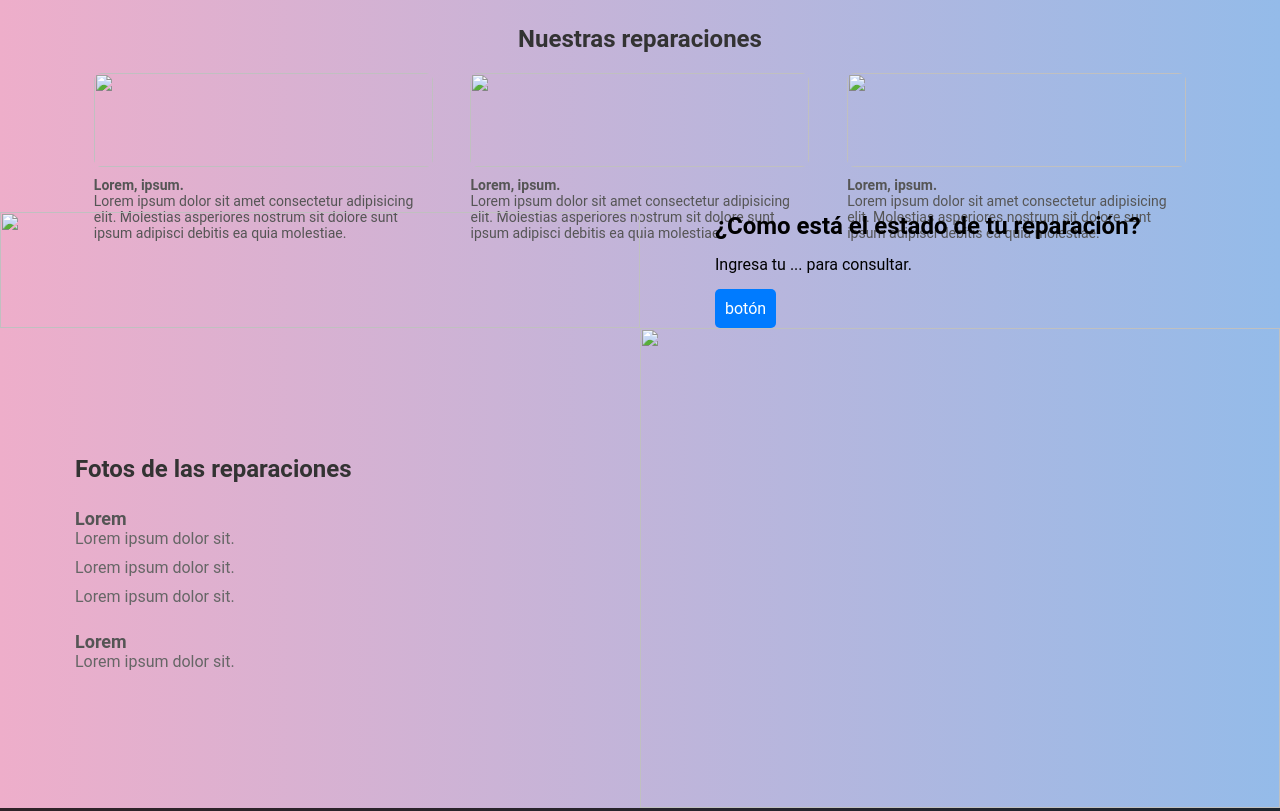
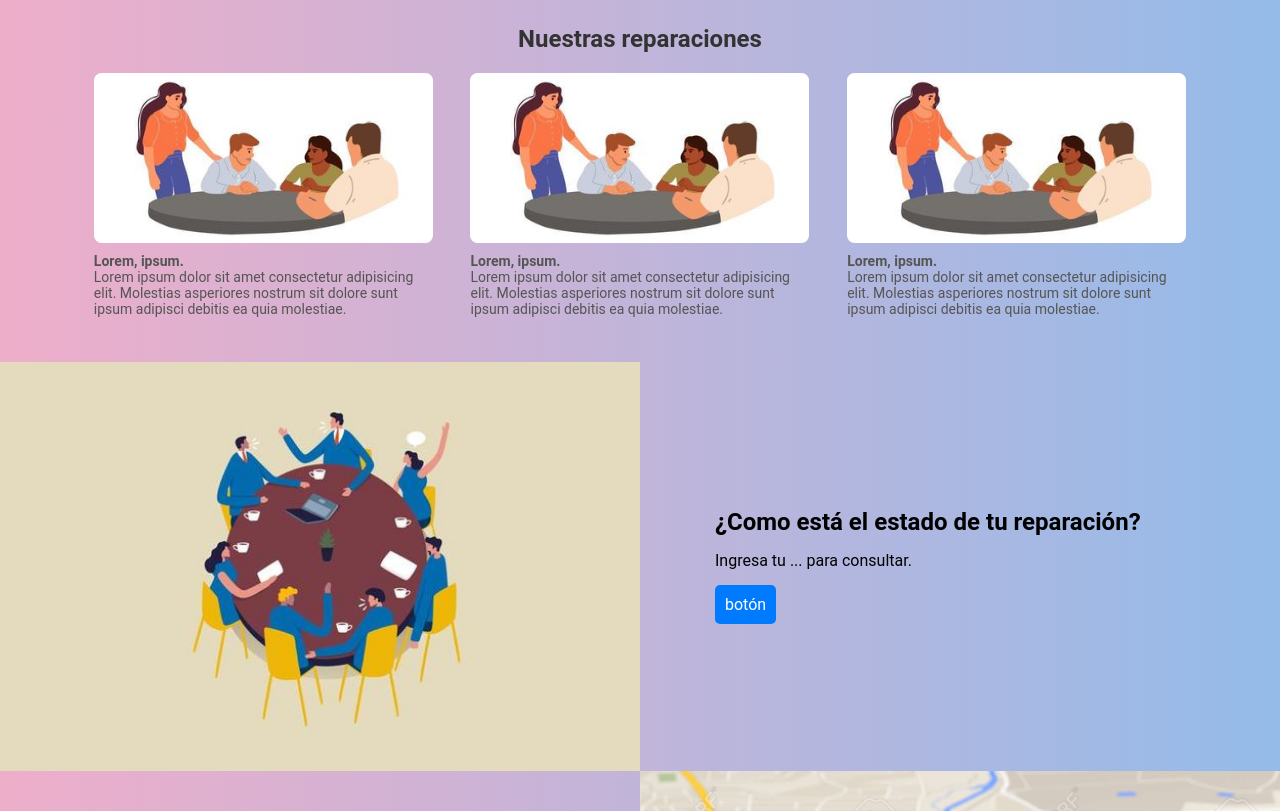
Before and after one commit to GonzaloStickar/PracticaProfesionalProyectoVercel, a website: page components/index.htm in a window 1280 px wide. Shown: the part 650-1461 px from the top of the page. Drawn offline with Linux system fonts and the light colour scheme.

Commit message:
ultimas imagenes

```diff
--- a/components/index.htm
+++ b/components/index.htm
@@ -238,7 +238,6 @@
           </ul>
         </nav>
 
-        <!--img src="/images/index_header.jpg" height="650px"-->
         <img src="../public/img/index_header.jpg" height="650px">
 
         <div class="texto_centrado">
@@ -260,7 +259,7 @@
         <div class="galeria_figure_figcaption">
           <article>
             <figure>
-              <img src="/images/index_main_contenedor_fotos.jpg">
+              <img src="../public/img/index_main_contenedor_fotos.jpg">
               <figcaption>
                 <h4>Lorem, ipsum.</h4>
                 <p>
@@ -271,7 +270,7 @@
           </article>
           <article>
             <figure>
-              <img src="/images/index_main_contenedor_fotos.jpg">
+              <img src="../public/img/index_main_contenedor_fotos.jpg">
               <figcaption>
                 <h4>Lorem, ipsum.</h4>
                 <p>
@@ -282,7 +281,7 @@
           </article>
           <article>
             <figure>
-              <img src="/images/index_main_contenedor_fotos.jpg">
+              <img src="../public/img/index_main_contenedor_fotos.jpg">
               <figcaption>
                 <h4>Lorem, ipsum.</h4>
                 <p>
@@ -296,7 +295,7 @@
 
       <div class="contenedor_consulta_reparacion">
         <aside>
-          <img src="/images/index_main_contenedor_consulta_reparacion.jpg">
+          <img src="../public/img/index_main_contenedor_consulta_reparacion.jpg">
         </aside>
 
         <article>
@@ -323,7 +322,7 @@
         </article>
 
         <aside>
-          <img src="/images/index_contenedor_info_contacto.jpg" height="300" width="400">
+          <img src="../public/img/index_contenedor_info_contacto.jpg" height="300" width="400">
         </aside>
       </div>
     </main>
```
